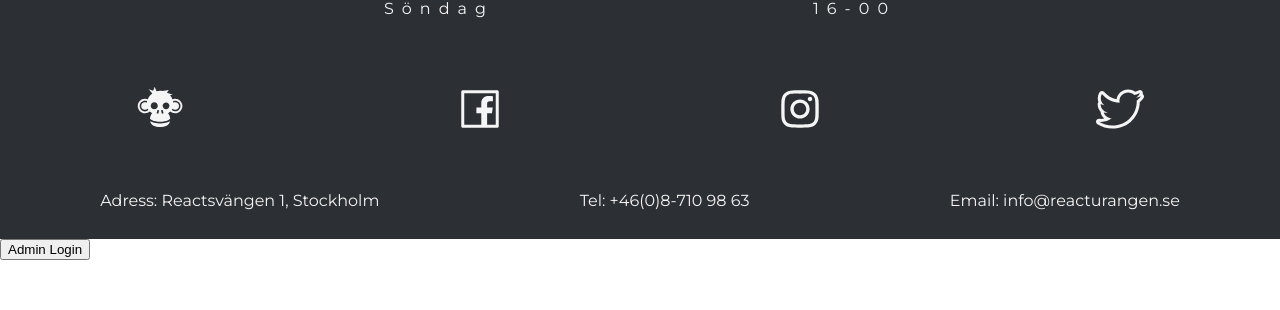
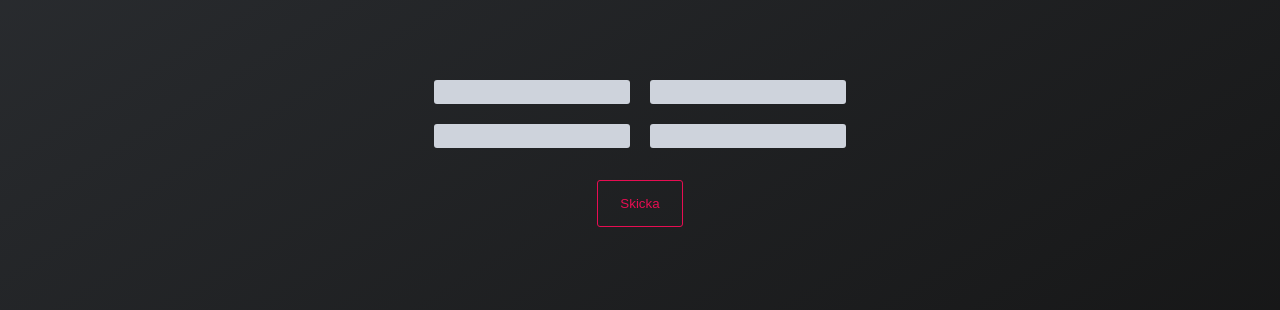
Before and after one commit to mcsahlin/reacturangen, a React (Create React App) app: page /contact in a window 1280 px wide. Shown: the part 1096-1406 px from the top of the page. Before the commit the page ends 1356 px from the top, so only its background shows below. Built offline with nearby package versions, Linux system fonts and the light colour scheme.

Commit message:
stash to play

```diff
--- a/src/App.tsx
+++ b/src/App.tsx
@@ -34,7 +34,7 @@ function App() {
 			</main>
 			<footer>
 				<Footer />
-				{admin ? (
+				{/* {admin ? (
 					<button
 						type='button'
 						onClick={async () => {
@@ -54,7 +54,7 @@ function App() {
 					>
 						Admin Login
 					</button>
-				)}
+				)} */}
 			</footer>
 		</AdminContext.Provider>
 	);
--- a/src/components/BookingCalendar.tsx
+++ b/src/components/BookingCalendar.tsx
@@ -38,7 +38,6 @@ export const BookingCalendar = () => {
 		<option
 			onClick={() => {
 				setDate(format(date, 'yyyy-MM-dd'));
-				console.log(date);
 			}}
 			key={date.getTime()}
 			value={format(date, 'yyyy-MM-dd')}
--- a/src/components/styled/Forms.tsx
+++ b/src/components/styled/Forms.tsx
@@ -2,16 +2,12 @@ import styled from 'styled-components';
 
 export const FormWrapper = styled.div`
 	display: flex;
+	height: 100vh;
 	justify-content: center;
 	align-items: center;
 	width: 100%;
-	background-image: linear-gradient(
-      to right bottom,
-	  #2c2f33,
-      #131313
-    );
+	background-image: linear-gradient(to right bottom, #2c2f33, #131313);
 `;
-
 
 export const Form = styled.form`
 	width: 50%;
@@ -19,7 +15,6 @@ export const Form = styled.form`
 	justify-content: center;
 	flex-wrap: wrap;
 	margin: 100px;
-
 `;
 
 export const LabelDiv = styled.div`
@@ -36,7 +31,6 @@ export const DualInputWrapperSecond = styled.div`
 	width: 100%;
 	display: flex;
 	justify-content: center;
-
 `;
 
 export const StyledLabel = styled.label`
--- a/src/components/styled/Inputs.tsx
+++ b/src/components/styled/Inputs.tsx
@@ -6,7 +6,8 @@ interface IInputProps {
 
 export const UserInput = styled.input.attrs((props: IInputProps) => ({
 	type: 'text',
-	placeholder: (props: IInputProps) => props.placeholder || 'Vänligen fyll i..',
+	placeholder: (props: IInputProps) =>
+		props.placeholder ? props.placeholder : 'Vänligen fyll i..',
 }))`
 	font-size: 1rem;
 	font-family: inherit;
@@ -36,6 +37,7 @@ export const UserInput = styled.input.attrs((props: IInputProps) => ({
 		transform: translateY(-4rem);
 	}
 `;
+
 export const GuestCountInput = styled(UserInput).attrs({ type: 'number' })``;
 
 export const FirstNameInput = styled(UserInput)``;
--- a/src/pages/Contact.tsx
+++ b/src/pages/Contact.tsx
@@ -1,4 +1,4 @@
-import { Link } from 'react-router-dom';
+import { Form, Link } from 'react-router-dom';
 import { HeroSection, InfoBox } from '../components/styled/ContactHero';
 import {
 	ContactInfoWrapper,
@@ -7,10 +7,18 @@ import {
 } from '../components/styled/Wrappers';
 import { Heading } from '../components/styled/Headings';
 import { useState } from 'react';
+import { UserInput } from '../components/styled/Inputs';
+import {
+	DualInputWrapper,
+	DualInputWrapperSecond,
+	FormWrapper,
+} from '../components/styled/Forms';
+import { ButtonBooking } from '../components/styled/Buttons';
 
 export const Contact = () => {
 	const [admin, setAdmin] = useState(false);
 	return (
+		<>
 			<HeroSection>
 				<InfoBox>
 					<ContactInfoWrapper>
@@ -69,5 +77,21 @@ export const Contact = () => {
 					</ContactInfoWrapper>
 				</InfoBox>
 			</HeroSection>
+			<FormWrapper>
+				<Form>
+					<DualInputWrapper>
+						<UserInput placeholder='Förnamn' />
+						<UserInput placeholder='Efternamn' />
+					</DualInputWrapper>
+					<DualInputWrapper>
+						<UserInput placeholder='Epost' />
+						<UserInput placeholder='Telefon' />
+					</DualInputWrapper>
+					<ButtonBooking>Skicka</ButtonBooking>
+				</Form>
+			</FormWrapper>
+			{/* <DualInputWrapper></DualInputWrapper> */}
+			{/* <DualInputWrapperSecond></DualInputWrapperSecond> */}
+		</>
 	);
 };
--- a/src/services/restaurantService.ts
+++ b/src/services/restaurantService.ts
@@ -21,7 +21,7 @@ export const CREATE_BOOKING_URL: string = `${BASE_URL}booking/create`;
 
 //**** PUT ****//**** ADMIN ****//
 export const PUT_BOOKING_URL: string = `${BASE_URL}booking/update${bookingId}`; //! Not static! (bookingId)
-export const PUIT_CUSTOMER_URL: string = `${BASE_URL}customer/update${customerId}`; //! Not static! (customerId)
+export const PUT_CUSTOMER_URL: string = `${BASE_URL}customer/update${customerId}`; //! Not static! (customerId)
 
 //**** DELETE ****//**** ADMIN ****//
 export const DELETE_BOOKING_URL: string = `${BASE_URL}booking/delete${bookingId}`; //! Not static! (bookingId)
@@ -111,7 +111,7 @@ export const initBiz = () => {
 		.then((res) => {
 			return res.data;
 		})
-		.catch((err) => {
+		.catch((err: Error) => {
 			console.log(err);
 		});
 	res.then((key) => {
```
Lines whose indentation alone changed are shown as unchanged.
